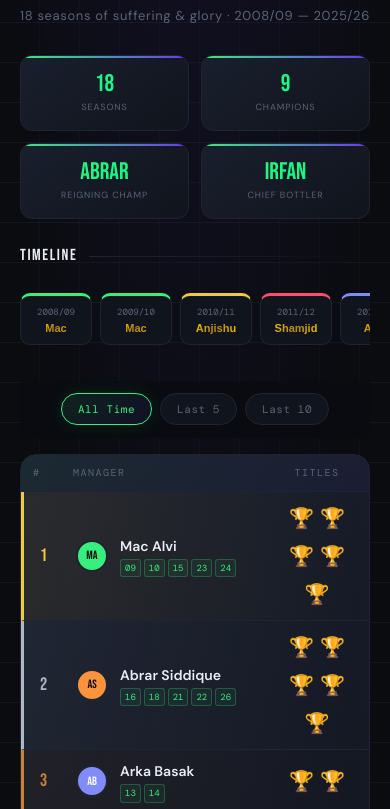
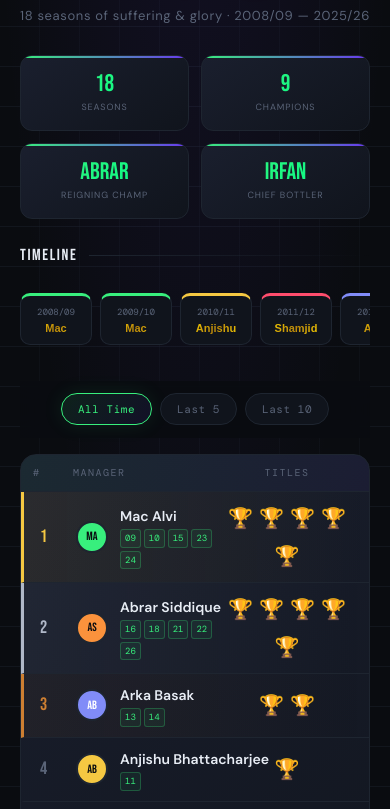
Before and after one commit to fatalmonk/The-Abusement-Park, a plain HTML site: page index.html in a window 390 px wide. Shown: the part 249-1058 px from the top of the page. Drawn offline with nearby package versions, Linux system fonts and the light colour scheme.

Commit message:
style: further widen Titles column to 200px for single-row trophies

```diff
--- a/index.html
+++ b/index.html
@@ -201,7 +201,7 @@
       margin-bottom: 32px; animation: fadeUp 0.6s 0.35s ease both;
     }
     .table-head {
-      display: grid; grid-template-columns: 50px 1fr 120px; padding: 12px 16px;
+      display: grid; grid-template-columns: 50px 1fr 200px; padding: 12px 16px;
       background: linear-gradient(90deg, rgba(56,239,125,0.05), rgba(105,56,239,0.05));
       border-bottom: 1px solid var(--border);
     }
@@ -211,7 +211,7 @@
     }
     .th.center { text-align: center; }
     .row {
-      display: grid; grid-template-columns: 50px 1fr 120px; padding: 12px 16px;
+      display: grid; grid-template-columns: 50px 1fr 200px; padding: 12px 16px;
       align-items: center; border-bottom: 1px solid var(--border); min-height: 60px;
       transition: background 0.15s ease; animation: rowIn 0.4s ease both;
     }
@@ -375,7 +375,7 @@
     @media (max-width: 640px) {
       .podium-section { display: none; }
       .stats-bar { grid-template-columns: repeat(2, 1fr); }
-      .table-head, .row { grid-template-columns: 40px 1fr 80px; padding: 10px 12px; }
+      .table-head, .row { grid-template-columns: 40px 1fr 140px; padding: 10px 12px; }
       .avatar { width: 32px; height: 32px; font-size: 12px; }
       .history-grid { grid-template-columns: repeat(2, 1fr); }
       .modal { padding: 20px 48px; }
```
